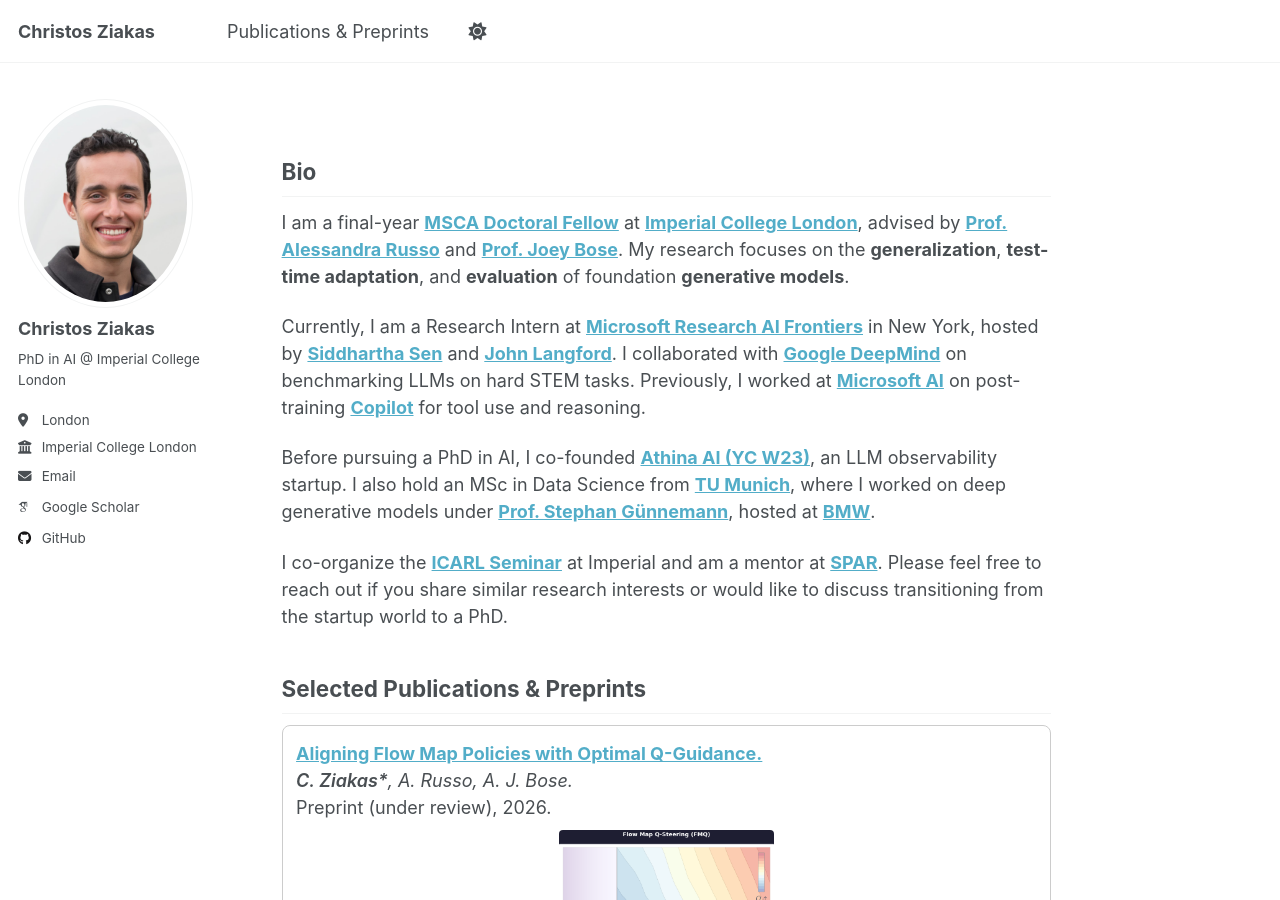
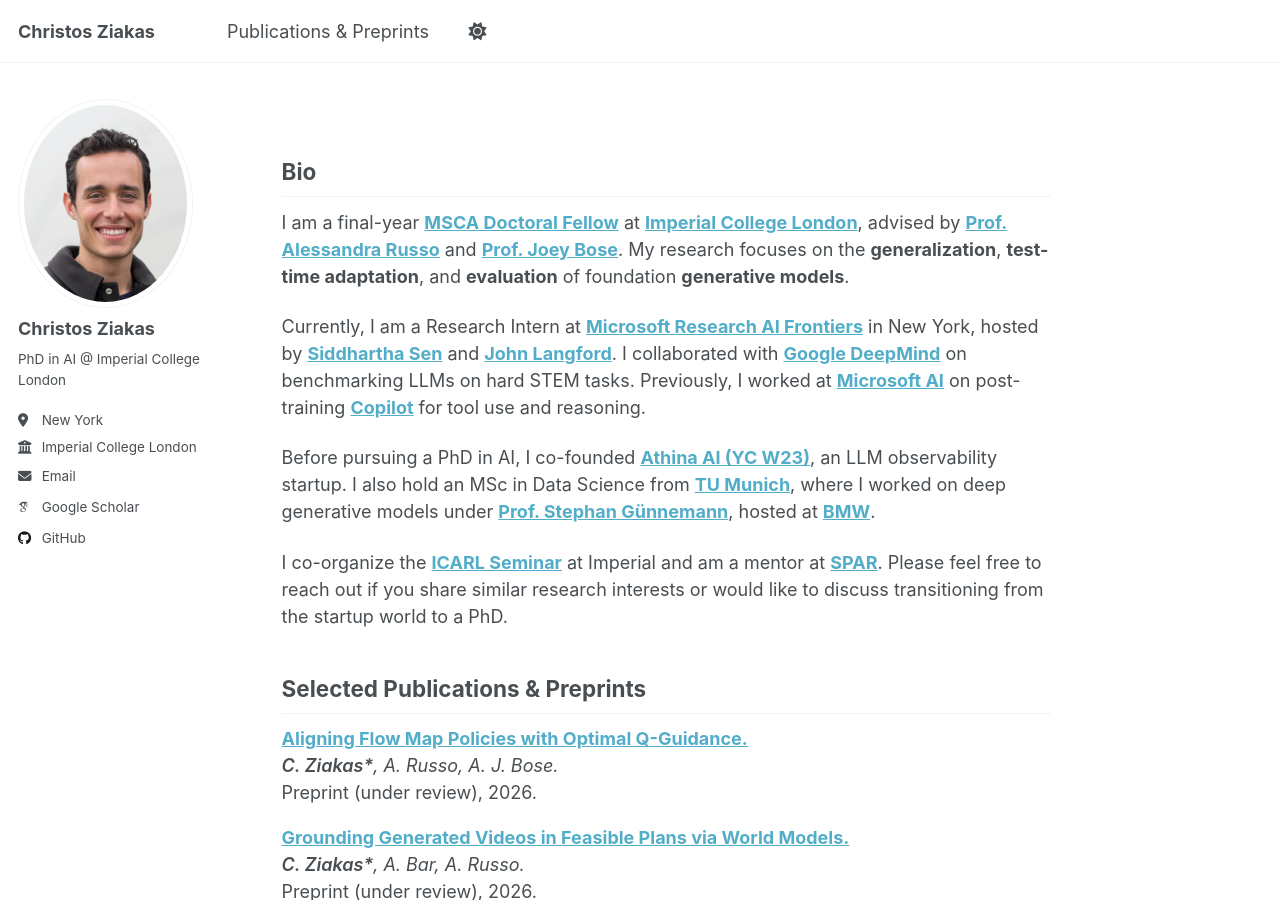
Before and after one commit to chziakas/chziakas.github.io, a Jekyll site: the page built from _pages/about.md, in a window 1280 px wide and 900 px high. Built offline with Jekyll 4.4.1, drawn with Linux system fonts in a browser that asks for light colours; some web fonts are replaced; a script that is not in the unit is left out.

Commit message:
Remove publication images and update location to New York
Co-authored-by: Cursor <cursoragent@cursor.com>

```diff
--- a/_config.yml
+++ b/_config.yml
@@ -27,7 +27,7 @@ author:
   name             : "Christos Ziakas"
   pronouns         : # example: "she/her"
   bio              : "PhD in AI @ Imperial College London"
-  location         : "London"
+  location         : "New York"
   employer         : "Imperial College London"
   uri              : # URL
   email            : "c.ziakas24@imperial.ac.uk"
--- a/_pages/about.md
+++ b/_pages/about.md
@@ -24,18 +24,11 @@ I co-organize the [**ICARL Seminar**](https://icarl.doc.ic.ac.uk/seminar-series)
 
 {% assign selected_pubs = site.publications | where: "selected", true | sort: "weight" %}
 {% for post in selected_pubs %}
-<div style="margin-bottom: 1.5rem; padding: 0.75rem; border-radius: 8px; border: 1px solid var(--border-color, #ccc);">
-<div style="margin-bottom: 0.5rem;">
+<p style="margin-bottom: 1rem;">
 {% if post.paperurl %}<a href="{{ post.paperurl }}"><b>{{ post.title }}.</b></a>{% else %}<b>{{ post.title }}.</b>{% endif %}<br>
 <i>{{ post.authors | replace: "<b>", "<span style='font-weight:600;'>" | replace: "</b>", "</span>" }}.</i><br>
 {{ post.venue }}{% unless post.venue contains "202" %}, {{ post.date | date: "%Y" }}{% endunless %}.
-</div>
-{% if post.image %}
-<div style="text-align: center; margin-top: 0.5rem;">
-<img src="{{ site.url }}{{ post.image }}" alt="{{ post.title }}" style="max-width: 70%; max-height: 150px; border-radius: 4px;">
-</div>
-{% endif %}
-</div>
+</p>
 {% endfor %}
 
 <p style="font-size:0.85em; margin-top:0.5rem;">
```
